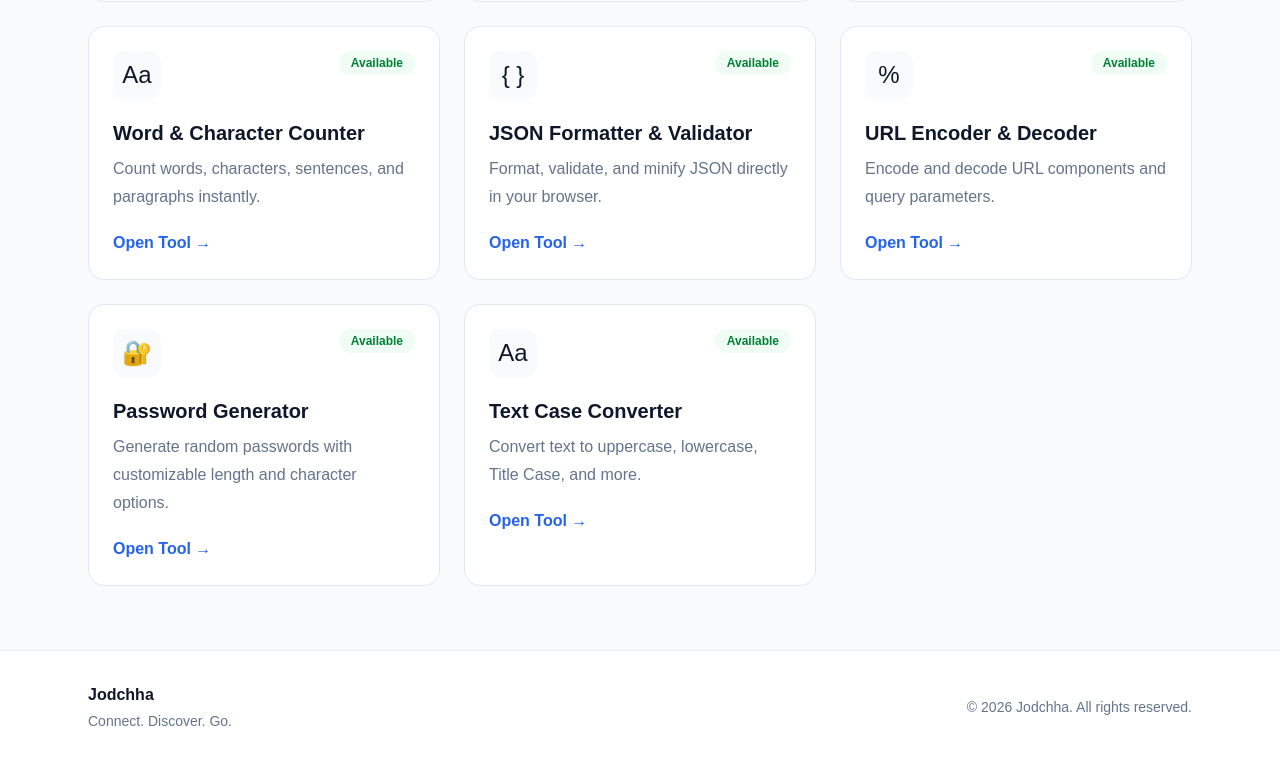
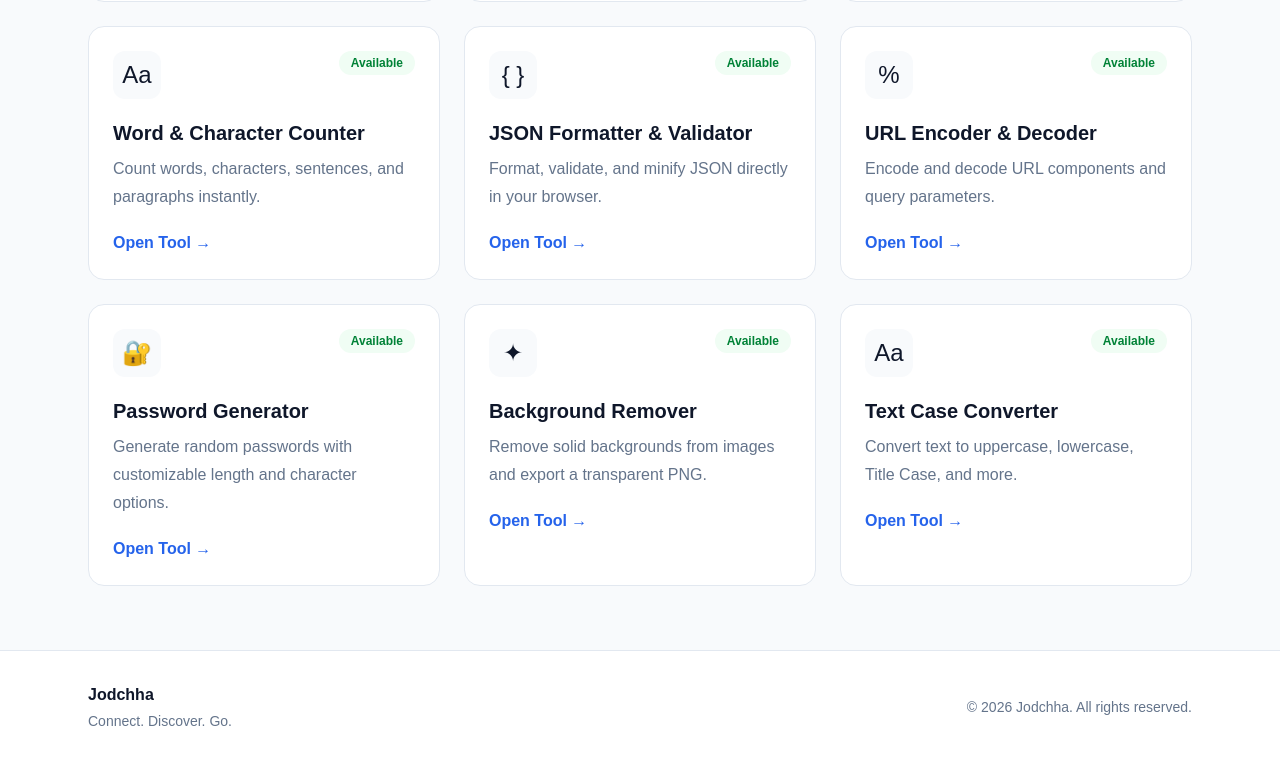
Before and after one commit to sameer9860/Jodchha, a Next.js app in the folder frontend/: page /tools in a window 1280 px wide. Shown: the part 593-1356 px from the top of the page. Built offline with nearby package versions, Linux system fonts and the light colour scheme.

Commit message:
Add background remover to tools listing

```diff
--- a/frontend/app/tools/page.tsx
+++ b/frontend/app/tools/page.tsx
@@ -51,6 +51,13 @@ const tools = [
     icon: "🔐",
     status: "Available",
     href: "/tools/password-generator",
+  },
+  {
+    name: "Background Remover",
+    description: "Remove solid backgrounds from images and export a transparent PNG.",
+    icon: "✦",
+    status: "Available",
+    href: "/tools/background-remover",
   },
   {
     name: "Text Case Converter",
```
